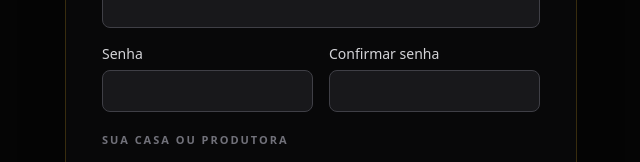
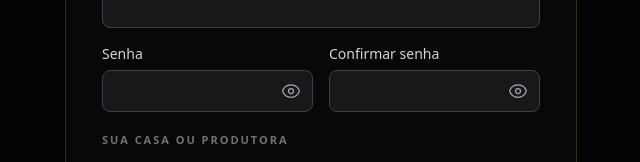
Before and after one commit to euthiagosilveira-hue/ingressoudi, a Nuxt app: page /cadastro in a window 1280 px wide. Shown: the part 422-584 px from the top of the page, without its empty margins (319-959 px from the left). Built offline with nearby package versions, Linux system fonts and the light colour scheme; no server answers.

Commit message:
Cadastro: botao de mostrar/ocultar senha

```diff
--- a/app/components/BaseInput.vue
+++ b/app/components/BaseInput.vue
@@ -1,5 +1,6 @@
 <script setup lang="ts">
-import { computed } from 'vue'
+import { computed, ref } from 'vue'
+import { EyeIcon, EyeSlashIcon } from '@heroicons/vue/24/outline'
 
 const props = withDefaults(
   defineProps<{
@@ -14,6 +15,8 @@ const props = withDefaults(
     autocomplete?: string
     invalid?: boolean
     prefix?: string
+    /** Em campos de senha, mostra o botao de olho para exibir/ocultar o texto. */
+    revelarSenha?: boolean
   }>(),
   {
     label: '',
@@ -25,7 +28,8 @@ const props = withDefaults(
     required: false,
     autocomplete: 'off',
     invalid: false,
-    prefix: ''
+    prefix: '',
+    revelarSenha: false
   }
 )
 
@@ -39,6 +43,10 @@ const value = computed({
   get: () => props.modelValue,
   set: (val: string) => emit('update:modelValue', val)
 })
+
+const senhaVisivel = ref(false)
+const comOlho = computed(() => props.revelarSenha && props.type === 'password')
+const tipoEfetivo = computed(() => (comOlho.value && senhaVisivel.value ? 'text' : props.type))
 
 const inputClasses = computed(() => [
   'w-full rounded-lg border bg-zinc-900 px-3.5 py-2.5 text-sm text-white placeholder-zinc-500 transition-colors focus:outline-none focus:ring-2 disabled:cursor-not-allowed disabled:opacity-50',
@@ -63,7 +71,7 @@ const inputClasses = computed(() => [
       </span>
       <input
         :id="id || name"
-        :type="type"
+        :type="tipoEfetivo"
         :name="name"
         :placeholder="placeholder"
         :disabled="disabled"
@@ -71,10 +79,21 @@ const inputClasses = computed(() => [
         :autocomplete="autocomplete"
         :aria-invalid="invalid || undefined"
         v-model="value"
-        :class="[inputClasses, prefix ? 'pl-10' : '']"
+        :class="[inputClasses, prefix ? 'pl-10' : '', comOlho ? 'pr-11' : '']"
         @blur="emit('blur')"
         @focus="emit('focus')"
       />
+      <button
+        v-if="comOlho"
+        type="button"
+        class="absolute right-1.5 top-1/2 flex h-8 w-8 -translate-y-1/2 cursor-pointer items-center justify-center rounded-md text-zinc-400 transition-colors hover:text-white focus-visible:outline-none focus-visible:ring-2 focus-visible:ring-amber-400/50"
+        :aria-label="senhaVisivel ? 'Ocultar senha' : 'Mostrar senha'"
+        :aria-pressed="senhaVisivel"
+        @click="senhaVisivel = !senhaVisivel"
+      >
+        <EyeSlashIcon v-if="senhaVisivel" class="h-5 w-5" />
+        <EyeIcon v-else class="h-5 w-5" />
+      </button>
     </div>
   </label>
 </template>
--- a/app/pages/cadastro/concluir.vue
+++ b/app/pages/cadastro/concluir.vue
@@ -190,6 +190,7 @@ async function sair() {
           v-model="login.senha"
           label="Senha"
           type="password"
+          revelar-senha
           name="password"
           autocomplete="current-password"
         />
--- a/app/pages/cadastro/index.vue
+++ b/app/pages/cadastro/index.vue
@@ -205,6 +205,7 @@ async function cadastrar() {
                 v-model="form.senha"
                 label="Senha"
                 type="password"
+                revelar-senha
                 name="password"
                 autocomplete="new-password"
                 :invalid="!!erros.senha"
@@ -215,6 +216,7 @@ async function cadastrar() {
                 v-model="form.confirmacao"
                 label="Confirmar senha"
                 type="password"
+                revelar-senha
                 name="password-confirm"
                 autocomplete="new-password"
                 :invalid="!!erros.confirmacao"
```
